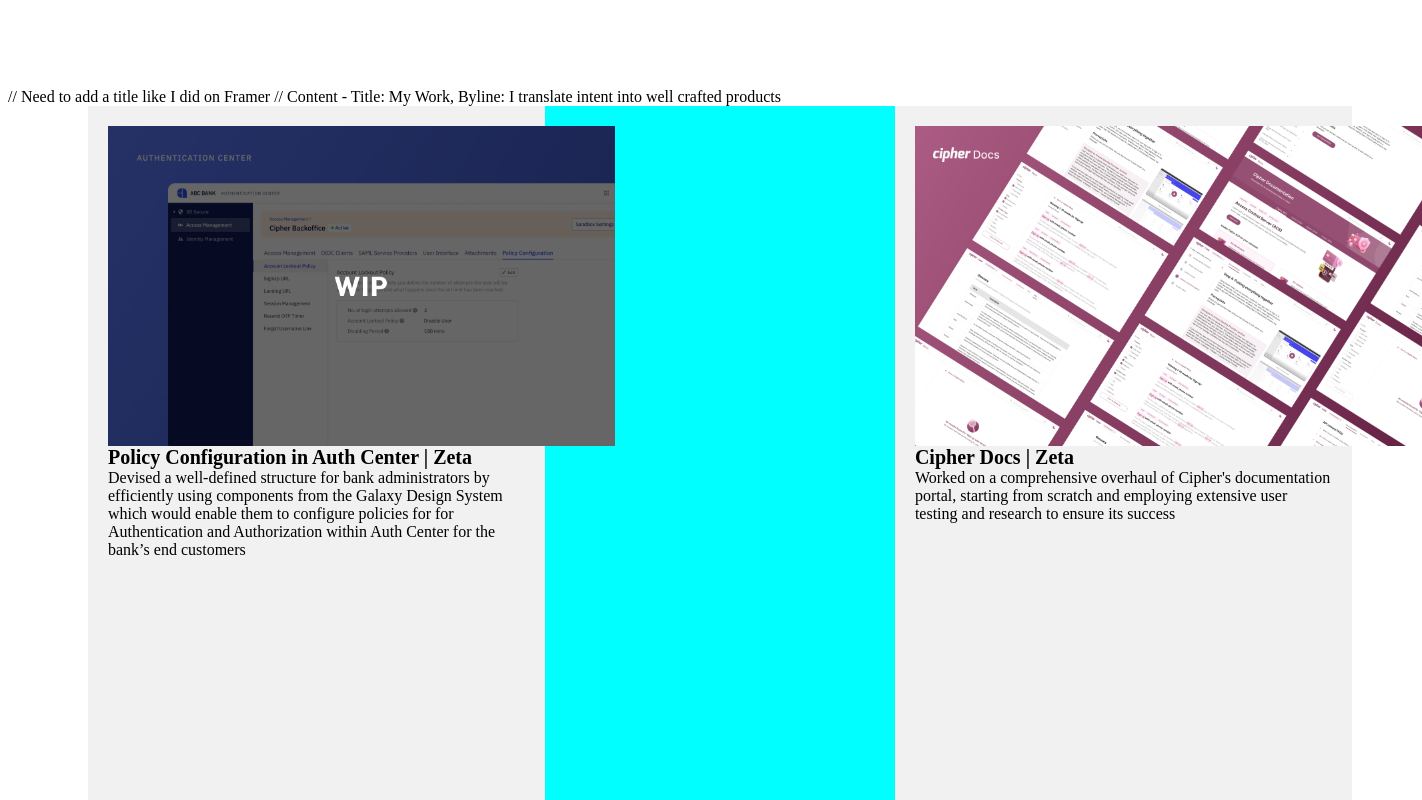
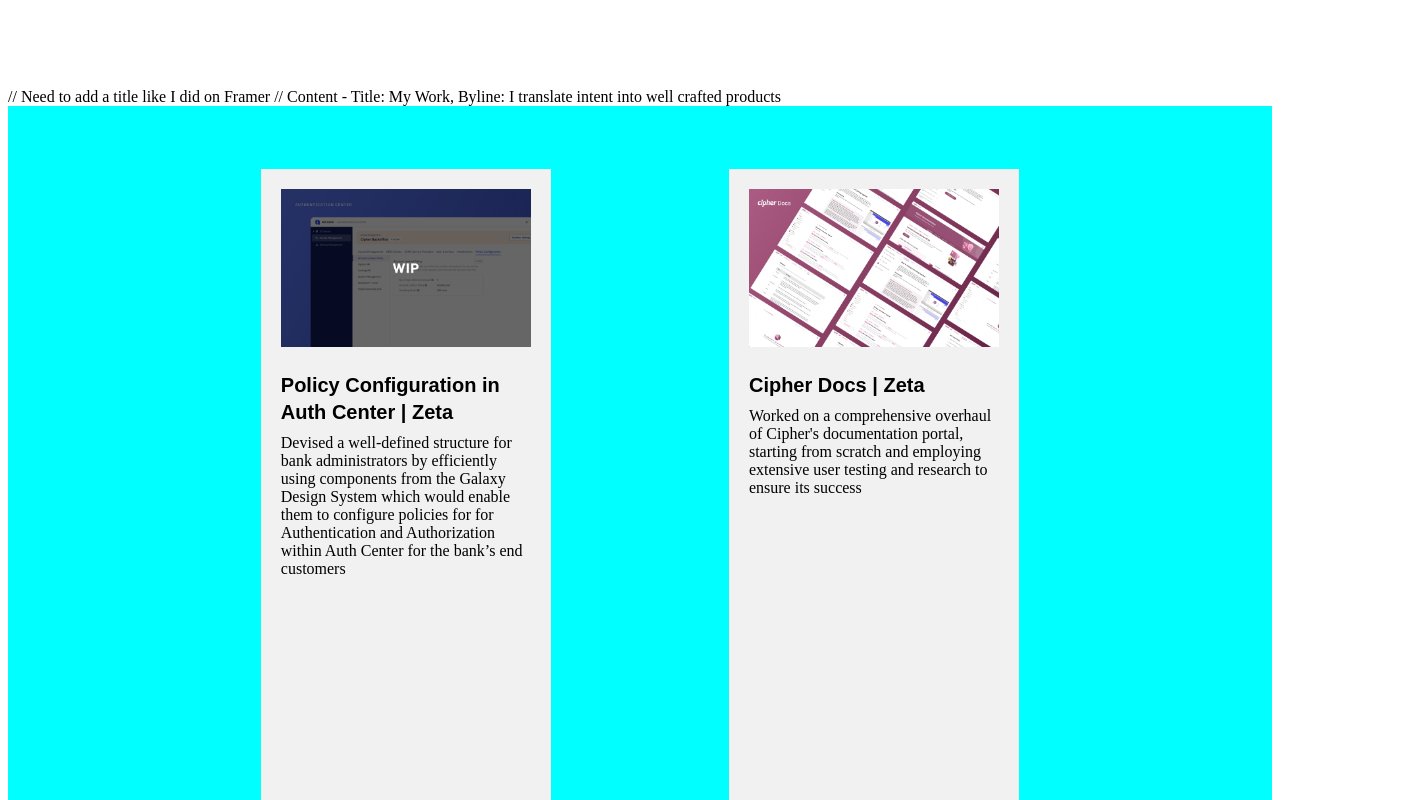
Before and after one commit to neellakhwani/neellakhwani.github.io, a plain HTML site: page index.html in a window 1280 px wide. Shown: the part 720-1520 px from the top of the page, 1422 px wide, since content can reach past the window. Drawn offline with Linux system fonts and the light colour scheme; a web font is replaced by a local one.

Commit message:
Did some more CSS for fun

```diff
--- a/index.html
+++ b/index.html
@@ -8,6 +8,7 @@
     <div class="flex-container">
 
         <div class="intro">
+            <img class="letter-n" src="images/letter-n.jpg" alt="Neel Lakhwani">
             <div class="intro-text">
             <div class="h1"> Hi, I'm <span style="color:#770CFF;"> Neel Lakhwani </span> </div>
             <br>
--- a/style.css
+++ b/style.css
@@ -38,7 +38,10 @@
     flex-direction: row;
     justify-content:space-between;
     width: 34%;
-
+}
+.letter-n{
+  height: 80px;
+  width: auto;
 }
 
   .button{
@@ -72,10 +75,11 @@
     flex-direction: row;
     flex-wrap: wrap;
     justify-content: space-between;
-    width: 100%;
+    width:fit-content;
     height: fit-content;
-    margin-left: 80px;
-    margin-right: 80px;
+    padding-left:20%;
+    padding-right: 20%;
+    padding-top: 5%;
     background-color: aqua;
 }
 
@@ -90,8 +94,8 @@
 
   .project-image{
     position: relative;
-    height: 40%;
-    width: auto;
+    height: auto;
+    width: 100%;
     margin: auto;
     display: block;
   }
@@ -101,6 +105,10 @@
     font-weight: 600;
     text-align: left;
     width: fit-content;
+    padding-top: 10%;
+    font-family: 'Anek Devanagari', sans-serif;
+    font-size: 20px;
+    line-height: 135%;
   }
 
   .project-description{
@@ -109,6 +117,7 @@
     text-align: left;
     width: fit-content;
     height: fit-content;
+    padding-top: 3%;
   }
 
 
```
Also changed, not shown: images/letter-n.jpg (added).
